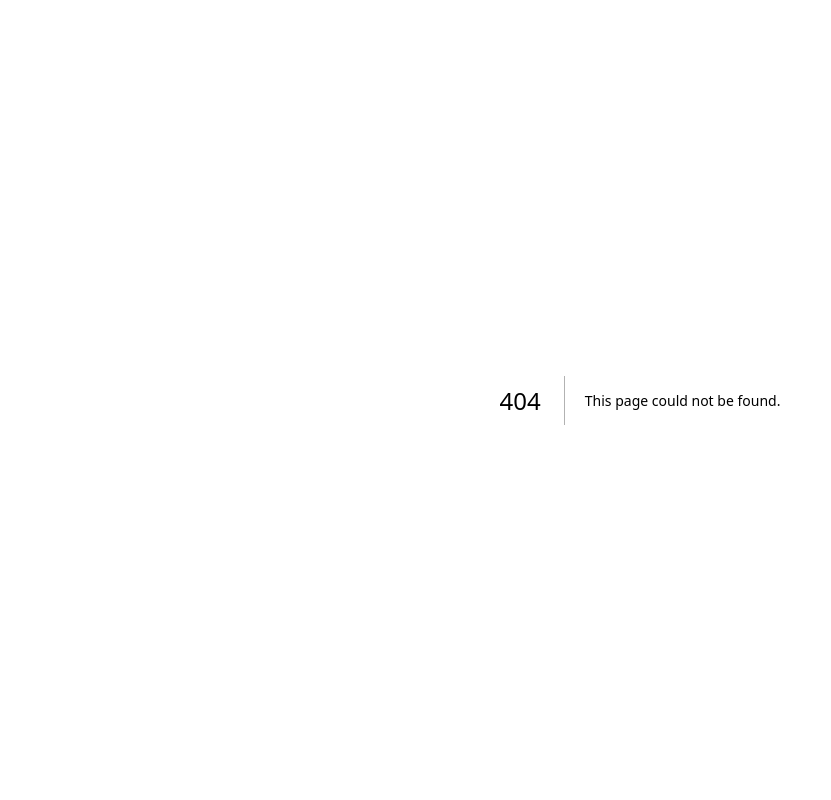
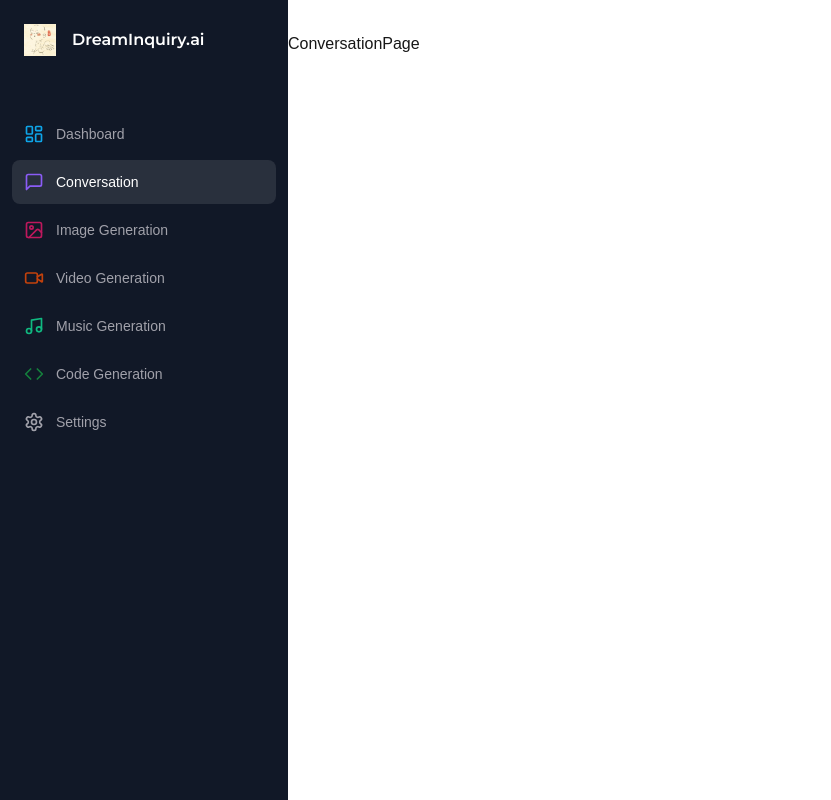
Before and after one commit to Hanxiang-WANG/DreamInquiryAI, a Next.js app in the folder ai-saas/: page /conversation in a window 1280 px wide. Before the commit this address had no page. Shown: the whole page, without its empty margins (0-831 px from the left). Built offline with nearby package versions, Linux system fonts and the light colour scheme.

Commit message:
Create page.tsx

```diff
--- /dev/null
+++ b/ai-saas/app/(dashboard)/(routes)/conversation/page.tsx
@@ -0,0 +1,9 @@
+import React from 'react'
+
+const ConversationPage = () => {
+  return (
+    <div>ConversationPage</div>
+  )
+}
+
+export default ConversationPage;
```
